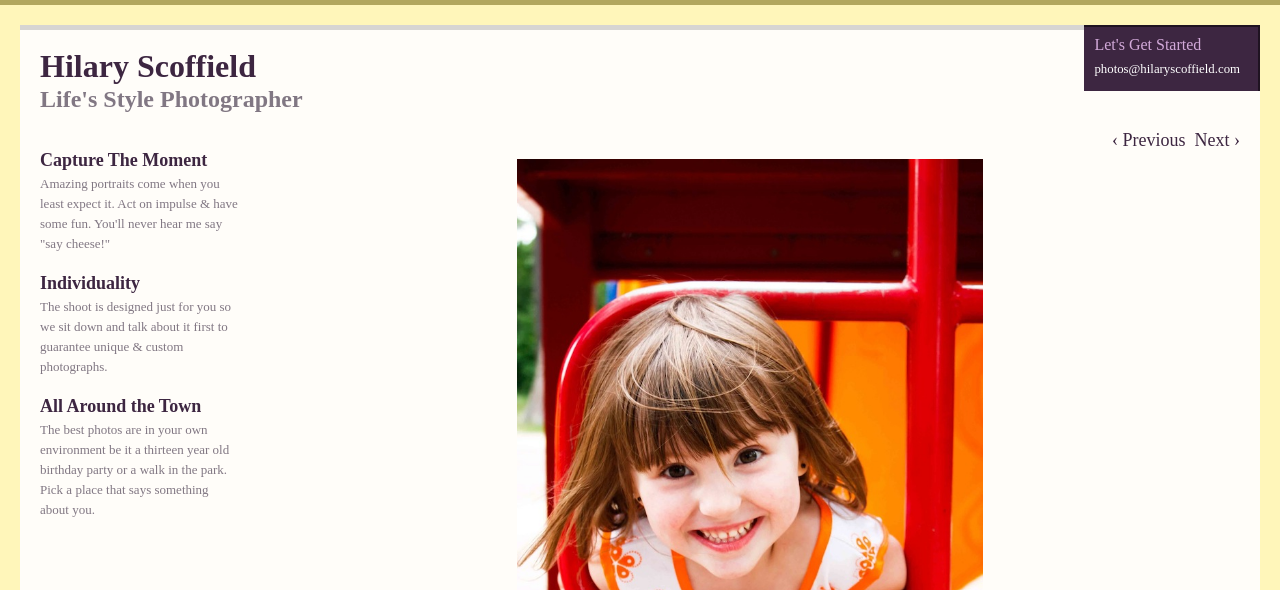
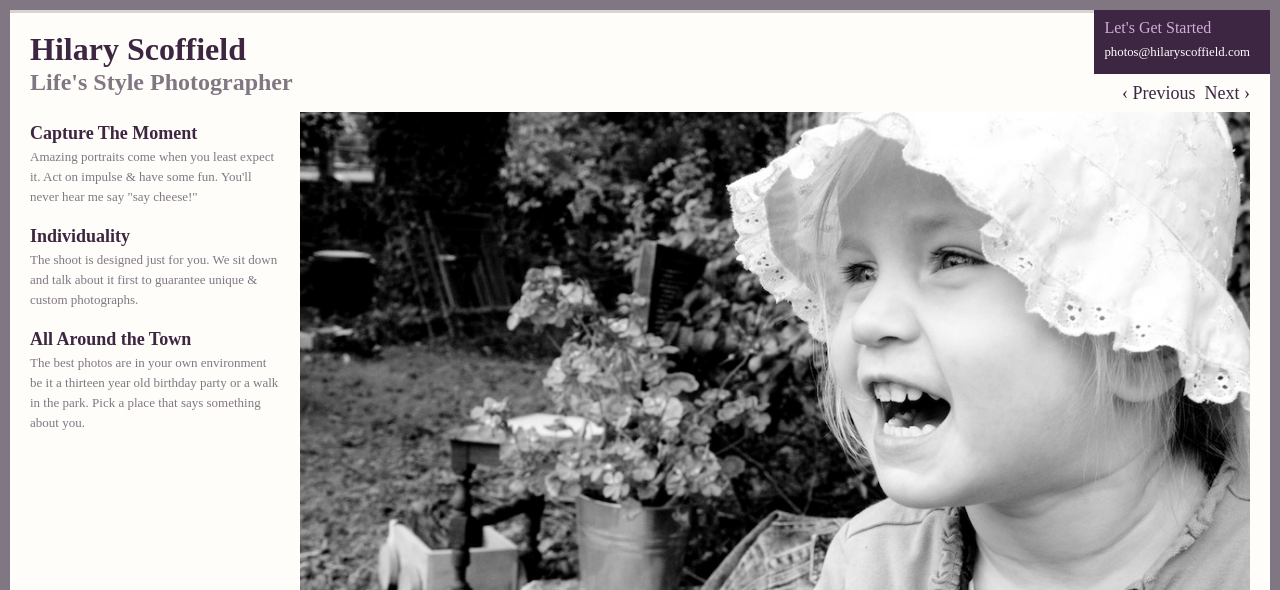
Before and after one commit to bigbangtechnology/hilary-scoffield, a plain HTML site: page public/index.html in a window 1280 px wide. Shown: the top 590 px of the page. Drawn offline with Linux system fonts and the light colour scheme.

Commit message:
More visual tweaks

```diff
--- a/public/index.html
+++ b/public/index.html
@@ -11,7 +11,7 @@
 	<link rel="stylesheet" href="/stylesheets/screen.css" />
 
 	<!--[if IE 7]>
-		<link rel="stylesheet" href="/stylesheets/ie7.css" />
+			<link rel="stylesheet" href="/stylesheets/ie7.css" />
 	<![endif]-->
 
 	<script src="/javascripts/jquery.js"></script>
@@ -19,6 +19,20 @@
 
 	<script type="text/javascript" src="http://use.typekit.com/ejd8trg.js"></script>
 	<script type="text/javascript">try{Typekit.load();}catch(e){}</script>
+
+	<script type="text/javascript">
+
+	  var _gaq = _gaq || [];
+	  _gaq.push(['_setAccount', 'UA-19696004-1']);
+	  _gaq.push(['_trackPageview']);
+
+	  (function() {
+	    var ga = document.createElement('script'); ga.type = 'text/javascript'; ga.async = true;
+	    ga.src = ('https:' == document.location.protocol ? 'https://ssl' : 'http://www') + '.google-analytics.com/ga.js';
+	    var s = document.getElementsByTagName('script')[0]; s.parentNode.insertBefore(ga, s);
+	  })();
+
+	</script>
 </head>
 <body>
 	<header>
@@ -43,8 +57,8 @@
 
 			<dl>
 				<dt class="tk-myriad-pro">Individuality</dt>
-				<dd class="tk-museo">The shoot is designed just for you so we sit down and talk about it
-					first to guarantee unique &amp; custom photographs.</dd>
+				<dd class="tk-museo">The shoot is designed just for you. We sit down and talk about it first
+					to guarantee unique &amp; custom photographs.</dd>
 			</dl>
 
 			<dl>
@@ -59,8 +73,8 @@
 				<a href="#prev">&lsaquo; Previous</a> <a href="#next">Next &rsaquo;</a>
 			</p>
 
+			<img src="/images/test.jpg" class="landscape" />
 			<img src="/images/test_2.jpg" class="portrait" />
-			<img src="/images/test.jpg" class="landscape" />
 		</section>
 	</div>
 
--- a/public/javascripts/application.js
+++ b/public/javascripts/application.js
@@ -3,6 +3,11 @@ var slidesShowInterval;
 
 var SLIDESHOW_INTERVAL = 8000;
 var SLIDESHOW_FADE_DURATION = 1500;
+
+var keyPressIgnore = false;
+var SLIDESHOW_MAXIMUM_KEYPRESS_TIME = 750;
+
+var FOOTER_MARGIN = 20;
 
 $(document).ready(function() {
 	calculateContentHeight();
@@ -15,18 +20,39 @@ $(document).ready(function() {
 		calculateContentHeight();
 	});
 
+	$(document).keydown(function(event) {
+	  if (keyPressIgnore)
+	    return false;
+
+	  if (event.keyCode == 39) {
+      moveSlideShow('next');
+	   	ignoreKeyPresses();
+	  } else if (event.keyCode == 37) {
+	    moveSlideShow('prev');
+	    ignoreKeyPresses();
+	  }
+	});
+
 	initSlideShow();
 
 	$('a[href=#next]').click(slideShowClickListener);
 	$('a[href=#prev]').click(slideShowClickListener);
 
-	startSlideShow();
+  // startSlideShow();
 });
+
+function ignoreKeyPresses() {
+  keyPressIgnore = true;
+
+  setTimeout(function() {
+    keyPressIgnore = false;
+  }, SLIDESHOW_MAXIMUM_KEYPRESS_TIME);
+}
 
 // make the section-content the same height as the primary-column or secondary-column whichever is taller
 function calculateContentHeight() {
-	var primaryHeight = $('.primary-column').height();
-	var secondaryHeight = $('.secondary-column').height();
+	var primaryHeight = $('.primary-column').height() + FOOTER_MARGIN;
+	var secondaryHeight = $('.secondary-column').height() + FOOTER_MARGIN;
 
 	if (primaryHeight > secondaryHeight) {
 		$('.section-content').height(primaryHeight);
@@ -38,7 +64,7 @@ function calculateContentHeight() {
 function slideShowClickListener() {
 		moveSlideShow(getDirection(this.href));
 
-		resetSlideShow();
+    // resetSlideShow();
 		return false;
 }
 
@@ -61,7 +87,7 @@ function resetSlideShow() {
 
 	clearInterval(slidesShowInterval);
 
-	startSlideShow();
+  startSlideShow();
 }
 
 function moveSlideShow(direction) {
--- a/public/stylesheets/screen.css
+++ b/public/stylesheets/screen.css
@@ -1,26 +1,27 @@
 body
 {
-	background-color: #fff6ba;
-	border-top:solid 5px #b2a75e;
+/*  background-color: #fff6ba; */
+  background-color:#817783;
 }
 
 header
 {
 	margin: 0 auto;
-	margin-top: 20px;
+	margin-top: 10px;
 	min-width: 800px;
 	position: relative;
 }
 
 hgroup
 {
-	background-color: #FFFDF9;
-	border-top:solid 5px #d7d5d2;
-	margin-left: 20px;
-	margin-right: 20px;
-	padding-bottom: 20px;
+  background-color: #FFFDF9;
+	border-top:solid 3px #d7d5d2;
+	margin-left: 10px;
+	margin-right: 10px;
 	padding-left: 20px;
 	padding-top: 20px;
+  position:relative;
+	z-index:2;
 }
 
 header h1
@@ -39,13 +40,13 @@ header h2
 #primary-cta
 {
 	position: absolute;
-	right: 20px;
+	z-index:3;
+	right: 10px;
 	top: 0;
 	padding: 10px;
-	padding-right: 18px;
+	padding-right: 20px;
 	background-color: #3D2641;
-	border-top:solid 2px #1f1321;
-	border-right:solid 2px #1f1321;
+
 }
 
 #primary-cta .tk-myriad-pro
@@ -89,18 +90,20 @@ header:after, .section-content:after
 .section-content
 {
 	min-width: 800px;
-	margin-left: 20px;
-	margin-right: 20px;
+	margin-left: 10px;
+	margin-right: 10px;
 	position: relative;
-	background-color: #FFFDF9;
+	z-index:;
+	margin-top:-10px;
+  background-color: #FFFDF9;
 }
 
 .secondary-column
 {
 	position: absolute;
 	left: 20px;
-	width: 200px;
-	margin-top: 20px;
+	width: 251px;
+	margin-top: 40px;
 }
 
 dl
@@ -127,7 +130,7 @@ dd
 {
 	position: absolute;
 	right: 20px;
-	left: 240px;
+	left: 290px;
 }
 
 .primary-column a:link, .primary-column a:visited
@@ -144,6 +147,8 @@ dd
 {
 	text-align: right;
 	margin-bottom: 10px;
+	position:relative;
+	z-index:4;
 }
 
 .primary-column img
@@ -161,11 +166,11 @@ img.portrait
 
 footer
 {
-	margin: 20px;
+	margin: 10px;
 	margin-top: 0;
 	padding: 20px;
 	color: #555555;
-	background-color: #FFFDF9;
+	background-color: #d7d5d2;
 }
 
 footer p { text-align: right; }
```
